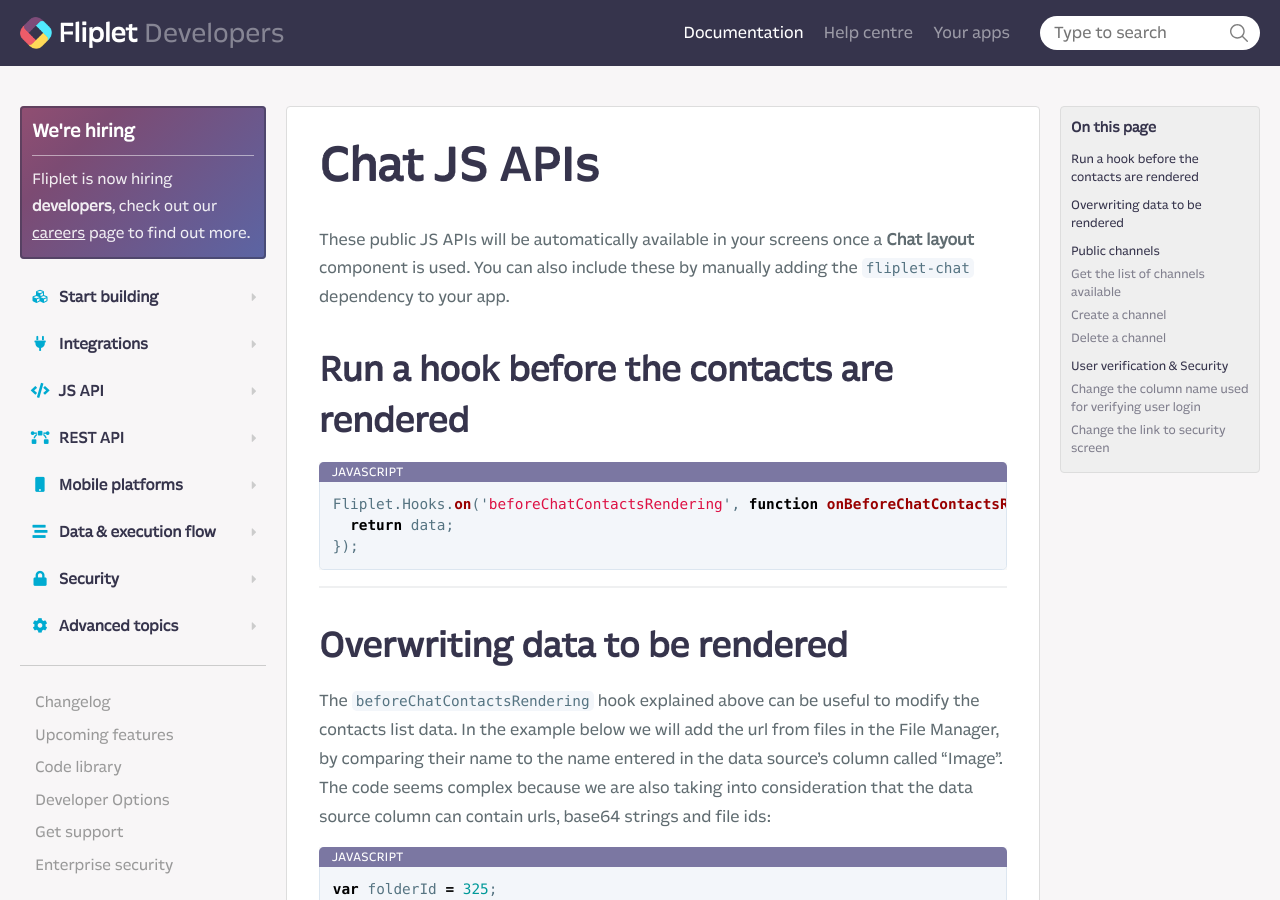
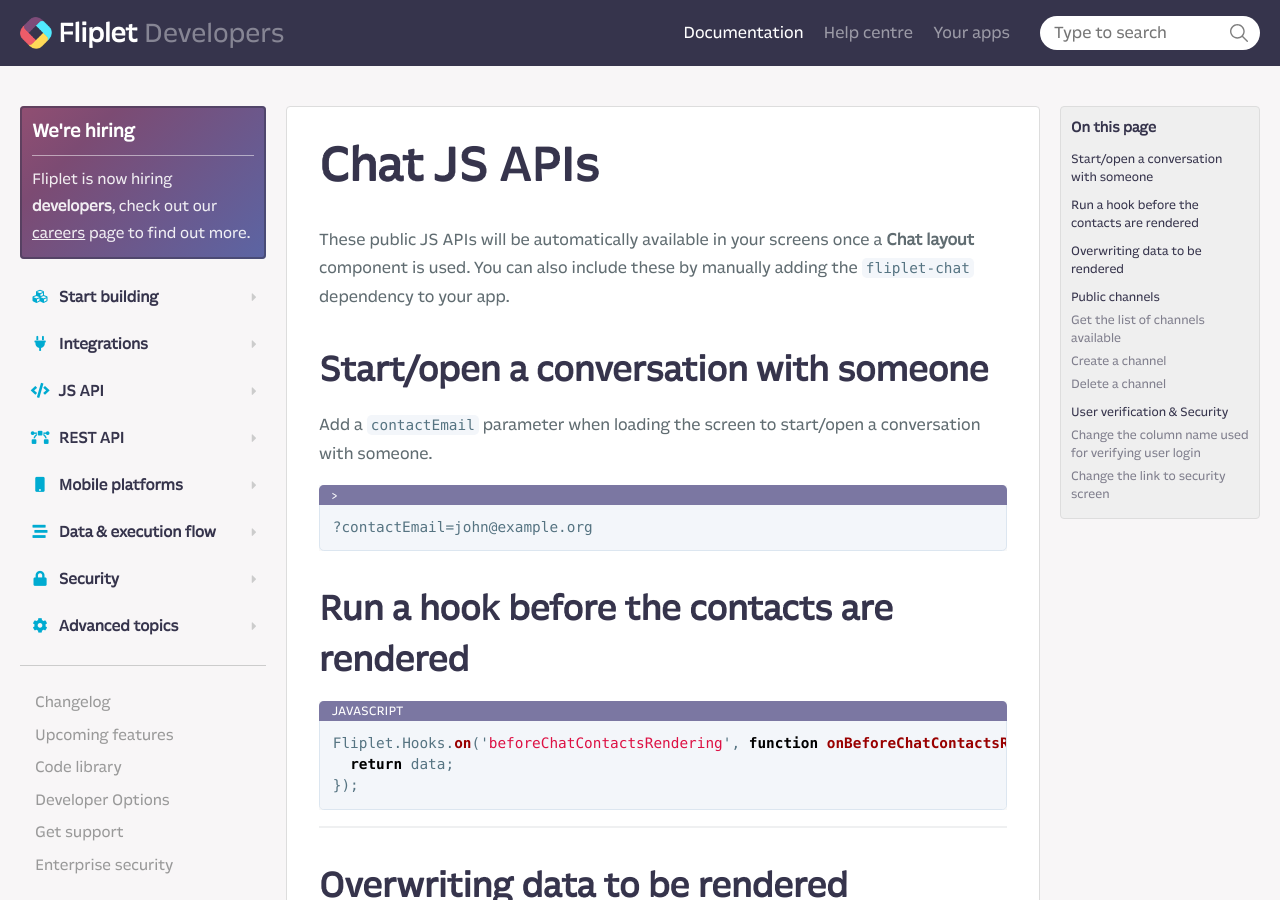
Before and after one commit to Fliplet/fliplet-cli, a Jekyll site: the page built from docs/API/components/chat.md, in a window 1280 px wide and 900 px high. Built offline with Jekyll 4.4.1, drawn with Linux system fonts in a browser that asks for light colours; nearby versions of some CDN libraries; our own code applies the rules of GitHub Pages for plain Markdown files; library files that are not in the unit come from our copies; comment, search, counter and statistics services are not loaded; a style sheet for code colours, icons or effects is not loaded.

Commit message:
Add docs for starting/opening a conversation with query parameter

````diff
--- a/docs/API/components/chat.md
+++ b/docs/API/components/chat.md
@@ -1,6 +1,14 @@
 # Chat JS APIs
 
 These public JS APIs will be automatically available in your screens once a **Chat layout** component is used. You can also include these by manually adding the `fliplet-chat` dependency to your app.
+
+## Start/open a conversation with someone
+
+Add a `contactEmail` parameter when loading the screen to start/open a conversation with someone.
+
+```
+?contactEmail=john@example.org
+```
 
 ## Run a hook before the contacts are rendered
 
````
